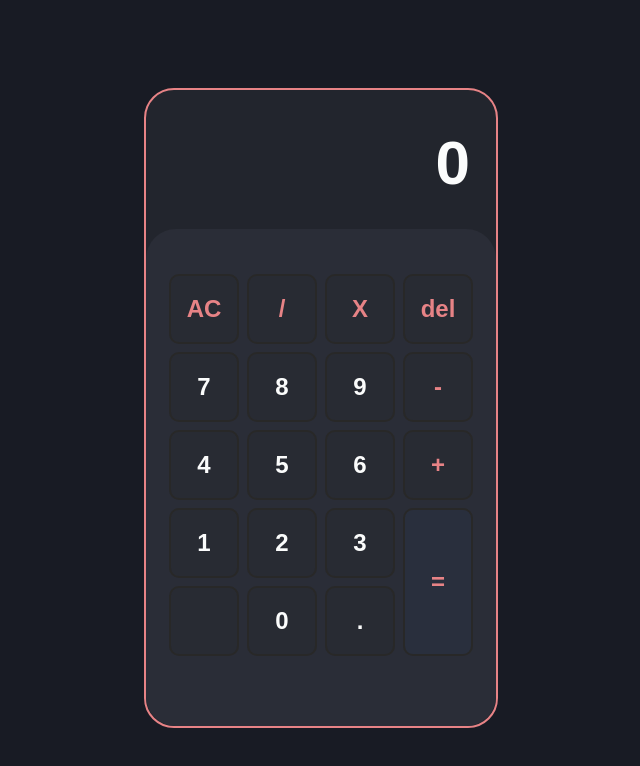
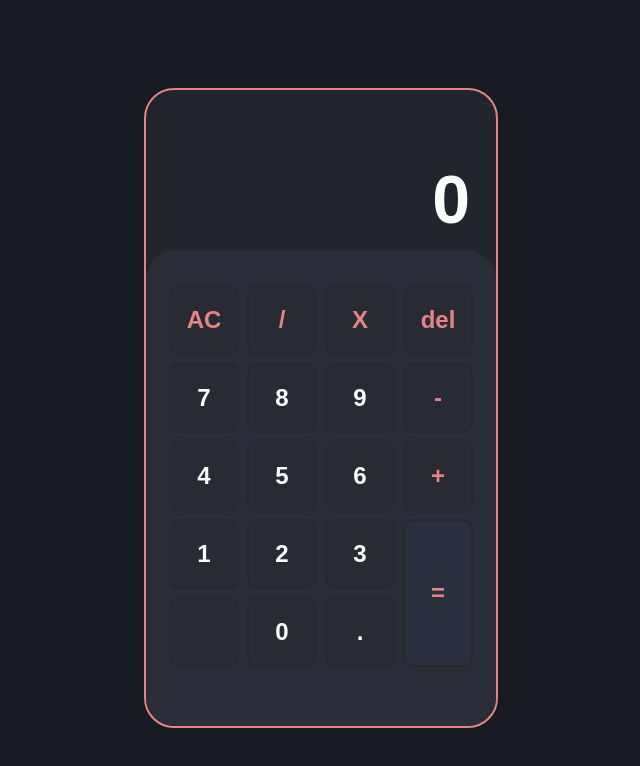
Before and after one commit to JonPeterP/calculator, a plain HTML site: page index.html in a window 1280 px wide. Shown: the whole page, without its empty margins (319-959 px from the left). Drawn offline with Linux system fonts and the light colour scheme.

Commit message:
Fix txtHistory overlap

```diff
--- a/calculator.js
+++ b/calculator.js
@@ -88,11 +88,8 @@ btnEquals.addEventListener("click", function equals(){
 
 const btnDel = document.querySelector(".btnDelete");
 btnDel.addEventListener(("click"), function del(){
-    txtResult.value = txtResult.value.slice(0, -1)
-    equation.num1 = txtResult.value
-
-
-
+    txtResult.value = txtResult.value.slice(0, -1);
+    equation.num1 = txtResult.value;
 });
 
 const btnAC = document.querySelector(".btnAC");
@@ -110,7 +107,7 @@ btnAC.addEventListener("click", function clear(){
 });
 
 function updateHistory(){
-    txtHistory.textContent = equation.num2 + equation.operator + equation.num1;
+    txtHistory.textContent = equation.num2 + " " + equation.operator + " " + equation.num1;
     console.log(txtHistory);
 }
 
--- a/style.css
+++ b/style.css
@@ -69,6 +69,7 @@ button:active{
 
 .divResult h2{
     margin: 0;
+
     text-align: right;
 
     outline: 1 solid red;
@@ -77,7 +78,8 @@ button:active{
 }
 
 .txtResult{
-    font-size: 62px;
+    margin-top: 1px;
+    font-size: 68px;
     font-weight: 900;
     text-align: right;
     background-color: #22252D;
@@ -93,6 +95,9 @@ button:active{
 .txtHistory{
     font-size: 20px;
     font-weight: 400;
+    min-height: 32px;
+    margin-bottom: 1px;
+    color: #bebebe;
 }
 
 .divButtons{
```
